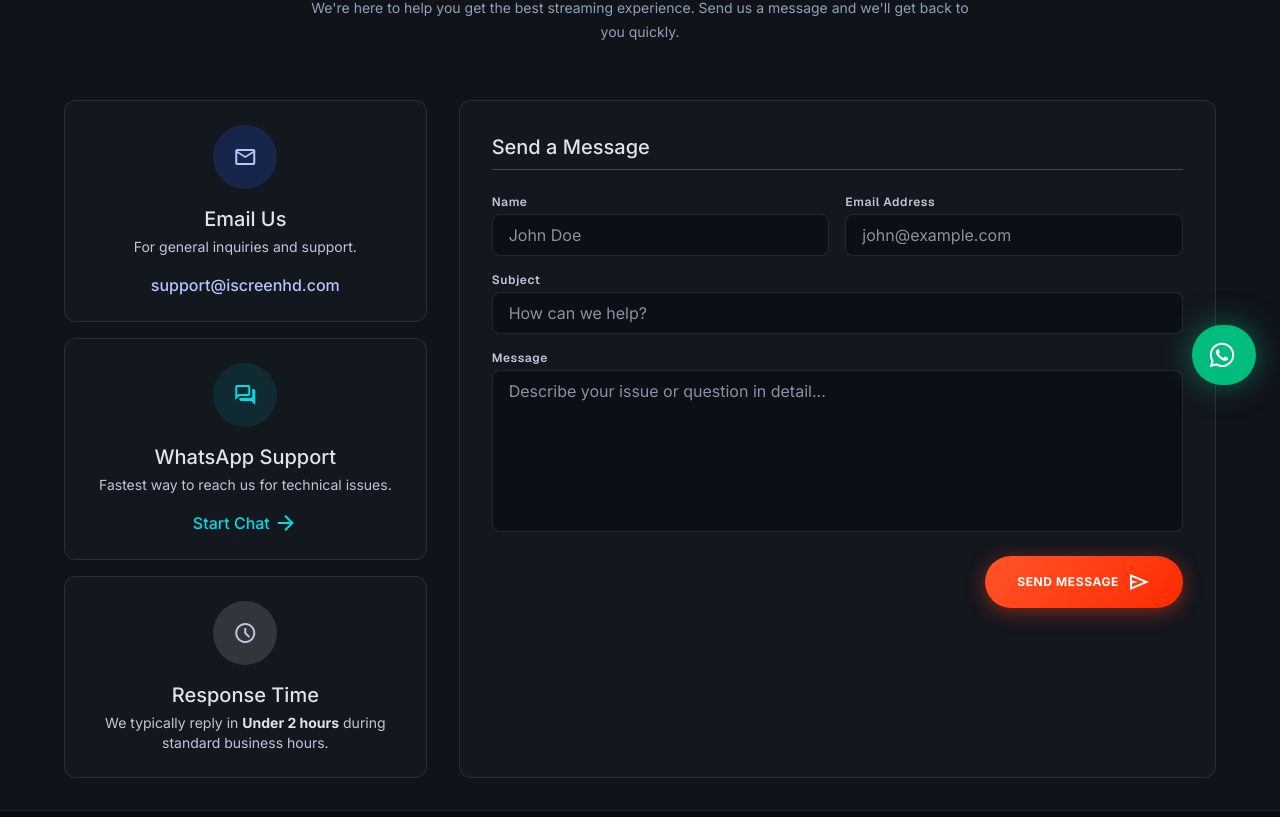
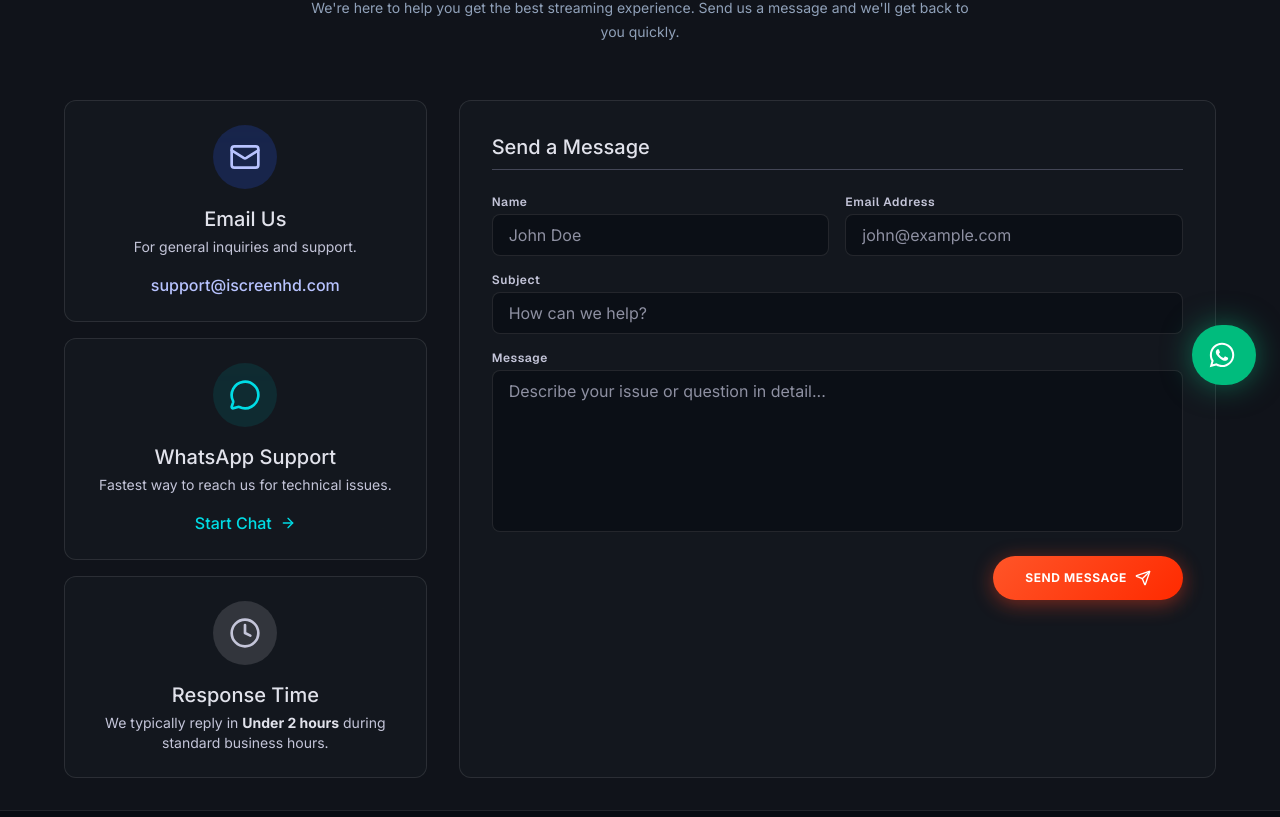
Before and after one commit to AIDATFARES/4K-IPTV-USA, a Next.js app: page /contact in a window 1280 px wide. Shown: the part 391-1208 px from the top of the page. Built offline with nearby package versions, Linux system fonts and the light colour scheme.

Commit message:
Optimize performance by replacing render-blocking material symbols with lucide-react SVGs

```diff
--- a/src/app/blog/[slug]/page.tsx
+++ b/src/app/blog/[slug]/page.tsx
@@ -3,6 +3,7 @@ import { blogPosts } from "@/data/blog";
 import Link from "next/link";
 import ReactMarkdown from "react-markdown";
 import remarkGfm from "remark-gfm";
+import { ArrowLeft } from "lucide-react";
 
 export function generateStaticParams() {
   return blogPosts.map((post) => ({
@@ -35,7 +36,7 @@ export default async function BlogPost({ params }: { params: Promise<{ slug: str
   return (
     <main className="flex-grow pt-32 pb-24 px-margin-mobile md:px-margin-desktop max-w-[1024px] mx-auto w-full relative z-10">
       <Link href="/blog" className="inline-flex items-center text-primary hover:text-primary-container mb-8 transition-colors group">
-        <span className="material-symbols-outlined mr-2 group-hover:-translate-x-1 transition-transform">arrow_back</span>
+        <ArrowLeft className="w-5 h-5 mr-2 group-hover:-translate-x-1 transition-transform" />
         Back to Blog
       </Link>
 
--- a/src/app/blog/page.tsx
+++ b/src/app/blog/page.tsx
@@ -2,6 +2,7 @@
 
 import Link from "next/link";
 import { blogPosts } from "@/data/blog";
+import { ArrowRight, Mail } from "lucide-react";
 
 export default function Blog() {
   const featuredPost = blogPosts[0];
@@ -43,9 +44,7 @@ export default function Blog() {
                 </p>
                 <div className="flex items-center gap-4 mt-auto">
                   <span className="text-on-surface font-title-md text-title-md">Read Article</span>
-                  <span className="material-symbols-outlined text-primary group-hover:translate-x-2 transition-transform">
-                    arrow_forward
-                  </span>
+                  <ArrowRight className="text-primary w-6 h-6 group-hover:translate-x-2 transition-transform" />
                 </div>
               </div>
             </div>
@@ -90,7 +89,7 @@ export default function Blog() {
       <section className="glass-panel rounded-2xl p-8 md:p-16 text-center relative overflow-hidden">
         <div className="absolute inset-0 bg-gradient-to-br from-primary/10 to-transparent opacity-50 pointer-events-none"></div>
         <div className="relative z-10 max-w-2xl mx-auto">
-          <span className="material-symbols-outlined text-4xl text-tertiary mb-4">mail</span>
+          <Mail className="w-10 h-10 text-tertiary mb-4 mx-auto" />
           <h3 className="font-headline-lg text-headline-lg text-on-surface mb-4">Never Miss an Update</h3>
           <p className="font-body-lg text-body-lg text-on-surface-variant mb-8">
             Subscribe to our newsletter for the latest streaming tips, platform updates, and exclusive reseller offers delivered straight to your inbox.
--- a/src/app/contact/page.tsx
+++ b/src/app/contact/page.tsx
@@ -1,4 +1,6 @@
 "use client";
+
+import { Mail, MessageCircle, ArrowRight, Clock, Send } from "lucide-react";
 
 export default function Contact() {
   return (
@@ -19,7 +21,7 @@ export default function Contact() {
         <div className="lg:col-span-4 flex flex-col gap-md">
           <div className="glass-panel rounded-xl p-lg flex flex-col items-center text-center">
             <div className="w-16 h-16 rounded-full bg-primary-container/20 flex items-center justify-center mb-md">
-              <span className="material-symbols-outlined text-primary text-3xl">mail</span>
+              <Mail className="text-primary w-8 h-8" />
             </div>
             <h3 className="font-title-md text-title-md text-on-surface mb-xs">Email Us</h3>
             <p className="font-body-sm text-body-sm text-on-surface-variant mb-md">For general inquiries and support.</p>
@@ -33,7 +35,7 @@ export default function Contact() {
 
           <div className="glass-panel rounded-xl p-lg flex flex-col items-center text-center">
             <div className="w-16 h-16 rounded-full bg-tertiary-container/20 flex items-center justify-center mb-md">
-              <span className="material-symbols-outlined text-tertiary text-3xl">forum</span>
+              <MessageCircle className="text-tertiary w-8 h-8" />
             </div>
             <h3 className="font-title-md text-title-md text-on-surface mb-xs">WhatsApp Support</h3>
             <p className="font-body-sm text-body-sm text-on-surface-variant mb-md">
@@ -43,13 +45,13 @@ export default function Contact() {
               className="text-tertiary font-medium hover:text-tertiary-fixed transition-colors flex items-center gap-xs"
               href="#"
             >
-              Start Chat <span className="material-symbols-outlined text-sm">arrow_forward</span>
+              Start Chat <ArrowRight className="w-4 h-4 ml-1" />
             </a>
           </div>
 
           <div className="glass-panel rounded-xl p-lg flex flex-col items-center text-center">
             <div className="w-16 h-16 rounded-full bg-surface-container-highest flex items-center justify-center mb-md">
-              <span className="material-symbols-outlined text-on-surface-variant text-3xl">schedule</span>
+              <Clock className="text-on-surface-variant w-8 h-8" />
             </div>
             <h3 className="font-title-md text-title-md text-on-surface mb-xs">Response Time</h3>
             <p className="font-body-sm text-body-sm text-on-surface-variant">
@@ -124,9 +126,7 @@ export default function Contact() {
                   type="submit"
                 >
                   <span>Send Message</span>
-                  <span className="material-symbols-outlined text-sm transition-transform duration-300 group-hover:translate-x-1">
-                    send
-                  </span>
+                  <Send className="w-4 h-4 transition-transform duration-300 group-hover:translate-x-1" />
                 </button>
               </div>
             </form>
--- a/src/app/layout.tsx
+++ b/src/app/layout.tsx
@@ -64,10 +64,6 @@ export default function RootLayout({
   return (
     <html lang="en" className={`dark ${inter.variable} ${geist.variable} ${plusJakarta.variable}`}>
       <head>
-        <link
-          href="https://fonts.googleapis.com/css2?family=Material+Symbols+Outlined:wght,FILL@100..700,0..1&display=swap"
-          rel="stylesheet"
-        />
       </head>
       <body className="bg-background text-on-background font-body-lg min-h-screen flex flex-col antialiased selection:bg-primary-container selection:text-on-primary-container">
         {/* Navbar Component */}
--- a/src/components/home/FAQSection.tsx
+++ b/src/components/home/FAQSection.tsx
@@ -2,7 +2,7 @@
 
 import { useState } from "react";
 import { motion, AnimatePresence } from "framer-motion";
-import { ChevronDown, HelpCircle } from "lucide-react";
+import { ChevronDown, HelpCircle, ArrowRight } from "lucide-react";
 import Link from "next/link";
 
 export default function FAQSection() {
@@ -118,7 +118,7 @@ export default function FAQSection() {
             className="glass-panel text-on-surface hover:text-white px-lg py-md rounded-full font-title-md text-body-sm font-semibold inline-flex items-center gap-xs hover:border-primary transition-all"
           >
             View Complete FAQ Knowledge Base{" "}
-            <span className="material-symbols-outlined text-sm">arrow_forward</span>
+            <ArrowRight className="w-4 h-4" />
           </Link>
         </div>
       </div>
--- a/src/components/home/LatestArticlesSection.tsx
+++ b/src/components/home/LatestArticlesSection.tsx
@@ -2,6 +2,7 @@
 
 import Link from "next/link";
 import { blogPosts } from "@/data/blog";
+import { ArrowRight } from "lucide-react";
 
 export default function LatestArticlesSection() {
   // Get the 3 most recently added articles (last 3 in the array, reversed)
@@ -49,7 +50,7 @@ export default function LatestArticlesSection() {
                     <span>{post.date}</span>
                     <span className="flex items-center text-primary group-hover:translate-x-1 transition-transform">
                       Read More
-                      <span className="material-symbols-outlined text-sm ml-1">arrow_forward</span>
+                      <ArrowRight className="w-4 h-4 ml-1" />
                     </span>
                   </div>
                 </div>
@@ -62,7 +63,7 @@ export default function LatestArticlesSection() {
           <Link href="/blog">
             <button className="bg-surface-container border border-outline hover:border-primary text-on-surface px-8 py-3 rounded-full font-title-sm text-title-sm transition-all hover:bg-surface-container-high group flex items-center justify-center mx-auto gap-2">
               View All Articles
-              <span className="material-symbols-outlined text-[18px] group-hover:translate-x-1 transition-transform text-primary">arrow_forward</span>
+              <ArrowRight className="w-5 h-5 group-hover:translate-x-1 transition-transform text-primary" />
             </button>
           </Link>
         </div>
```
